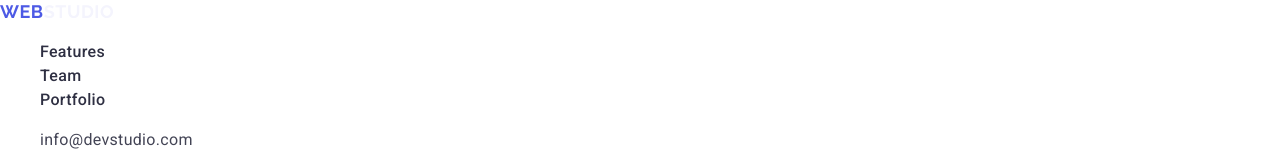
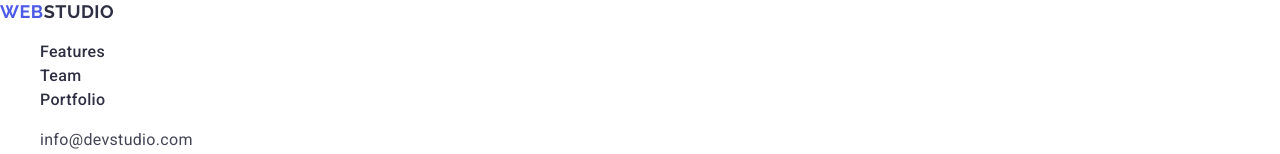
Before and after one commit to volvyas/goit-markup-hw-02, a plain HTML site: page index.html in a window 1280 px wide. Shown: the top 154 px of the page. Drawn offline with nearby package versions, Linux system fonts and the light colour scheme.

Commit message:
Fixed logo

```diff
--- a/index.html
+++ b/index.html
@@ -13,7 +13,7 @@
     <body>
         <header id="header">
             <a class="logo" href="./index.html">
-                <span class="logo-accent">Web</span>Studio
+                <span class="logo-accent">Web</span><span class="navy-color">Studio</span>
             </a>
             <nav>
                 <ul class="nav-list">
```
